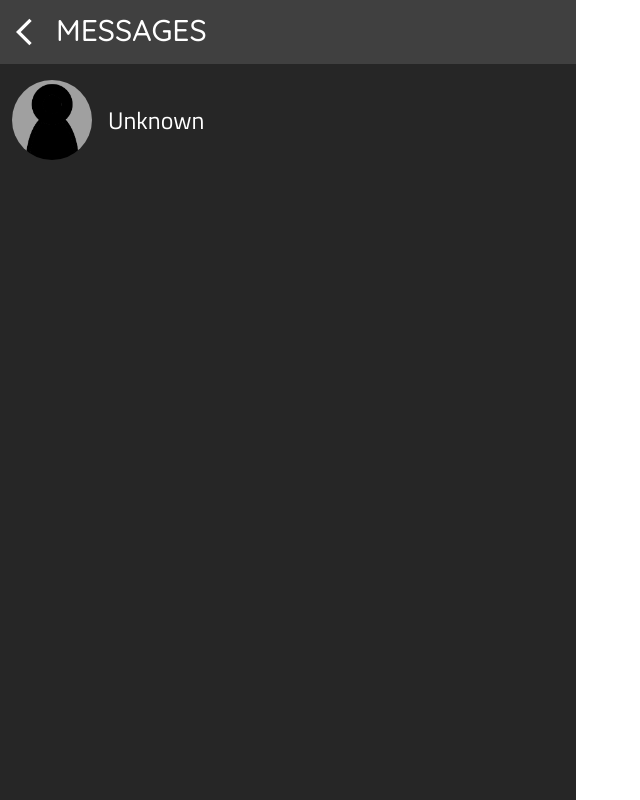
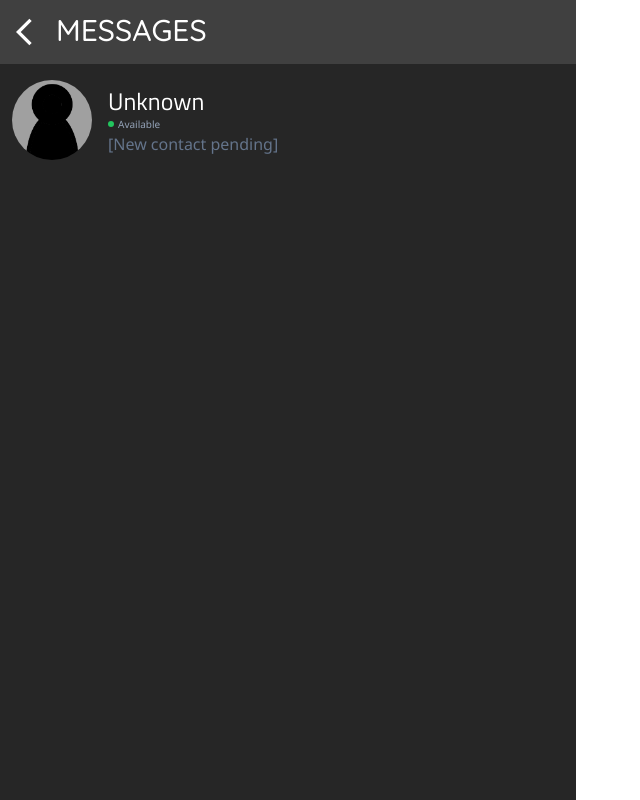
Before and after one commit to chelseadagger-fc/ars.phone, a React (Vite) app: page / in a window 1280 px wide. Both pictures are taken after a click on the element "MESSAGES". Shown: the whole page, without its empty margins (0-640 px from the left). Built offline with nearby package versions, Linux system fonts and the light colour scheme.

Commit message:
added availability status to messages screen; status to contactData(s)

```diff
--- a/src/StoryContext.tsx
+++ b/src/StoryContext.tsx
@@ -3,19 +3,19 @@ import data from './components/StoryData/Ch02.json';
 
 interface StoryContextType {
   contactDataSere: {
-      profileImg: string; name: string; discovered: boolean; latestMessage: string;
+      profileImg: string; name: string; discovered: boolean; latestMessage: string; status: string;
   };
   setContactDataSere: React.Dispatch<React.SetStateAction<{ name: string }>>;
   contactDataKaede: {
-    profileImg: string; name: string; discovered: boolean; latestMessage: string;
+    profileImg: string; name: string; discovered: boolean; latestMessage: string; status: string;
   };
   setContactDataKaede: React.Dispatch<React.SetStateAction<{ name: string }>>;
   contactDataWillian: {
-    profileImg: string; name: string; discovered: boolean; latestMessage: string;
+    profileImg: string; name: string; discovered: boolean; latestMessage: string; status: string;
   };
   setContactDataWillian: React.Dispatch<React.SetStateAction<{ name: string }>>;
   contactDataIshtar: {
-    profileImg: string; name: string; discovered: boolean; latestMessage: string;
+    profileImg: string; name: string; discovered: boolean; latestMessage: string; status: string;
   };
   setContactDataIshtar: React.Dispatch<React.SetStateAction<{ name: string }>>;
   groupDataMain: {
@@ -138,13 +138,13 @@ const defaultState: StoryContextType = {
   setShowWillianChoices: () => { },
   showIshtarChoices: false,
   setShowIshtarChoices: () => { },
-  contactDataSere: { name: 'Unknown', profileImg: 'Unknown.png', discovered: true, latestMessage: '' },
+  contactDataSere: { name: 'Unknown', profileImg: 'Unknown.png', discovered: true, latestMessage: '', status: 'available' },
   setContactDataSere: () => { },
-  contactDataKaede: { name: 'Kaede', profileImg: 'Kaede01.png', discovered: false, latestMessage: '[New contact added]' },
+  contactDataKaede: { name: 'Kaede', profileImg: 'Kaede01.png', discovered: false, latestMessage: '[New contact added]', status: 'available'  },
   setContactDataKaede: () => { },
-  contactDataWillian: { name: 'Willian', profileImg: 'Willian01.png', discovered: false, latestMessage: '[New contact added]' },
+  contactDataWillian: { name: 'Willian', profileImg: 'Willian01.png', discovered: false, latestMessage: '[New contact added]', status: 'available'  },
   setContactDataWillian: () => { },
-  contactDataIshtar: { name: 'Ishtar', profileImg: 'Ishtar02.png', discovered: false, latestMessage: '[New contact added]' },
+  contactDataIshtar: { name: 'Ishtar', profileImg: 'Ishtar02.png', discovered: false, latestMessage: '[New contact added]', status: 'available'  },
   setContactDataIshtar: () => { },
   groupDataMain: { name: 'nerd chat (PLUS KAEDE!! ✌)', profileImg: 'Unknown.png', discovered: false, latestMessage: '[added to group chat!]' },
   setGroupDataMain: () => { },
@@ -178,10 +178,10 @@ const StoryProvider = ({ children }: { children: ReactNode }) => {
   const [showIshtarChoices, setShowIshtarChoices] = useState<boolean>(false);
   const [choices, setChoices] = useState<{ option: ChoiceOption; next: number }[]>([]);
   const [showStartButton, setShowStartButton] = useState<boolean>(true);
-  const [contactDataSere, setContactDataSere] = useState<{ name: string, profileImg: string, discovered: boolean, latestMessage: string }>({ name: 'Unknown', profileImg: 'Unknown.png', discovered: true, latestMessage: '' });
-  const [contactDataKaede, setContactDataKaede] = useState<{ name: string, profileImg: string, discovered: boolean, latestMessage: string }>({ name: 'Kaede', profileImg: 'Kaede01.png', discovered: false, latestMessage: '[New contact added]' });
-  const [contactDataWillian, setContactDataWillian] = useState<{ name: string, profileImg: string, discovered: boolean, latestMessage: string }>({ name: 'Willian', profileImg: 'Willian01.png', discovered: false, latestMessage: '[New contact added]' });
-  const [contactDataIshtar, setContactDataIshtar] = useState<{ name: string, profileImg: string, discovered: boolean, latestMessage: string }>({ name: 'Ishtar', profileImg: 'Ishtar02.png', discovered: false, latestMessage: '[New contact added]' });
+  const [contactDataSere, setContactDataSere] = useState<{ name: string, profileImg: string, discovered: boolean, latestMessage: string, status: string }>({ name: 'Unknown', profileImg: 'Unknown.png', discovered: true, latestMessage: '[New contact pending]', status: 'available'  });
+  const [contactDataKaede, setContactDataKaede] = useState<{ name: string, profileImg: string, discovered: boolean, latestMessage: string, status: string }>({ name: 'Kaede', profileImg: 'Kaede01.png', discovered: false, latestMessage: '[New contact added]', status: 'available'  });
+  const [contactDataWillian, setContactDataWillian] = useState<{ name: string, profileImg: string, discovered: boolean, latestMessage: string, status: string }>({ name: 'Willian', profileImg: 'Willian01.png', discovered: false, latestMessage: '[New contact added]', status: 'away'  });
+  const [contactDataIshtar, setContactDataIshtar] = useState<{ name: string, profileImg: string, discovered: boolean, latestMessage: string, status: string }>({ name: 'Ishtar', profileImg: 'Ishtar02.png', discovered: false, latestMessage: '[New contact added]', status: 'dnd' });
   const [groupDataMain, setGroupDataMain] = useState<{ name: string, profileImg: string, discovered: boolean, latestMessage: string }>({ name: 'nerd chat (PLUS KAEDE!! ✌)', profileImg: 'Unknown.png', discovered: false, latestMessage: '[added to group chat!]' });
 
   useEffect(() => {
--- a/src/components/MessagesScreen/Messages.tsx
+++ b/src/components/MessagesScreen/Messages.tsx
@@ -12,6 +12,45 @@ interface MessagesProps {
 const Messages: React.FC<MessagesProps> = ({ navigateTo }) => {
 
     const { contactDataSere, contactDataKaede, contactDataWillian, contactDataIshtar, groupDataMain } = useContext(StoryContext);
+
+    function displayedStatus(status) {
+        switch (status) {
+            case "available": {
+                return (
+                    <div className="flex flex-row items-center">
+                        <div className="w-1.5 h-1.5 rounded-full bg-green-500 mr-1" />
+                        <p className="text-slate-400 text-[10px]">Available</p>
+                    </div>
+                );
+            }
+            case "away": {
+                return (
+                    <div className="flex flex-row items-center">
+                        <div className="w-1.5 h-1.5 rounded-full bg-amber-500 mr-1" />
+                        <p className="text-slate-400 text-[10px]">Away</p>
+                    </div>
+                );
+            }
+            case "dnd": {
+                return (
+                    <div className="flex flex-row items-center">
+                        <div className="w-1.5 h-1.5 rounded-full bg-red-500 mr-1" />
+                        <p className="text-slate-400 text-[10px]">DND</p>
+                    </div>
+                );
+            }
+            case "offline": {
+                return (
+                    <div className="flex flex-row items-center">
+                        <div className="w-1.5 h-1.5 rounded-full bg-slate-500 mr-1" />
+                        <p className="text-slate-400 text-[10px]">Offline</p>
+                    </div>
+                );
+            }
+            default:
+                return "no status set";
+        }
+    }
 
 
     return (
@@ -29,6 +68,7 @@ const Messages: React.FC<MessagesProps> = ({ navigateTo }) => {
                     <img className="w-20 mr-4 rounded-full" src={`/images/contacts/${contactDataSere.profileImg}`} />
                     <div className="flex flex-col justify-center items-start">
                         <p className="text-2xl font-medium font-titillium text-white">{contactDataSere.name}</p>
+                        {displayedStatus(contactDataSere.status)}
                         <p className="text-slate-500 text-left">
                             {contactDataSere.latestMessage.length > 28
                             ? `${contactDataSere.latestMessage.slice(0, 28)}...`
@@ -41,6 +81,7 @@ const Messages: React.FC<MessagesProps> = ({ navigateTo }) => {
                         <img className="w-20 mr-4 rounded-full" src={`/images/contacts/${contactDataKaede.profileImg}`} />
                         <div className="flex flex-col justify-center items-start">
                             <p className="text-2xl font-medium font-titillium text-white">{contactDataKaede.name}</p>
+                            {displayedStatus(contactDataKaede.status)}
                             <p className="text-slate-500 text-left">
                                 {contactDataKaede.latestMessage.length > 28
                                     ? `${contactDataKaede.latestMessage.slice(0, 28)}...`
@@ -54,6 +95,7 @@ const Messages: React.FC<MessagesProps> = ({ navigateTo }) => {
                     <img className="w-20 mr-4 rounded-full" src={`/images/contacts/${contactDataWillian.profileImg}`} />
                     <div className="flex flex-col justify-center items-start">
                         <p className="text-2xl font-medium font-titillium text-white">{contactDataWillian.name}</p>
+                        {displayedStatus(contactDataWillian.status)}
                         <p className="text-slate-500 text-left">
                         {contactDataWillian.latestMessage.length > 28
                             ? `${contactDataWillian.latestMessage.slice(0, 28)}...`
@@ -67,6 +109,7 @@ const Messages: React.FC<MessagesProps> = ({ navigateTo }) => {
                     <img className="w-20 mr-4 rounded-full" src={`/images/contacts/${contactDataIshtar.profileImg}`} />
                     <div className="flex flex-col justify-center items-start">
                         <p className="text-2xl font-medium font-titillium text-white">{contactDataIshtar.name}</p>
+                        {displayedStatus(contactDataIshtar.status)}
                         <p className="text-slate-500 text-left">
                                 {contactDataIshtar.latestMessage.length > 28
                                     ? `${contactDataIshtar.latestMessage.slice(0, 28)}...`
```
